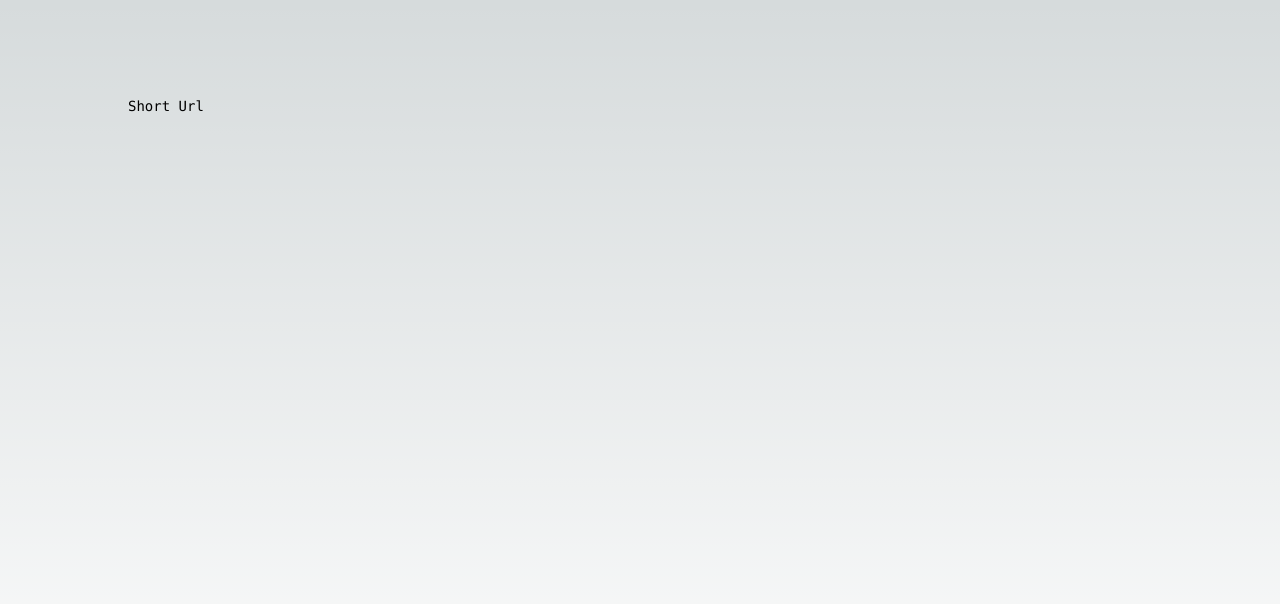
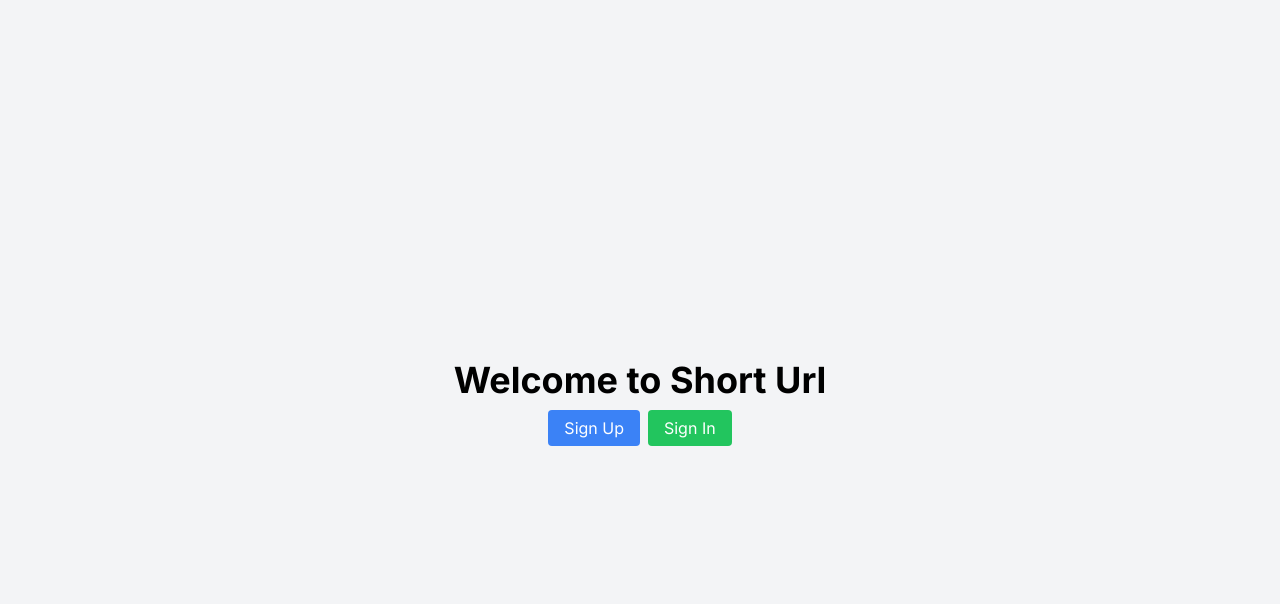
Before and after one commit to kinskiwu/blink-r-next, a Next.js app: page / in a window 1280 px wide. Shown: the top 604 px of the page. Built offline with nearby package versions, Linux system fonts and the light colour scheme; no server answers; sample sign-in values are in the browser's storage.

Commit message:
add user seeion observer to home

```diff
--- a/src/app/page.tsx
+++ b/src/app/page.tsx
@@ -1,11 +1,50 @@
-import Image from "next/image";
+'use client'
+import React, { useState, useEffect} from 'react';
+import { useAuthState } from 'react-firebase-hooks/auth';
+import { auth } from './firebase/firebase.config';
+import { useRouter } from 'next/navigation';
+import Link from 'next/link';
 
-export default function Home() {
+const Home = () => {
+  const [user] = useAuthState(auth);
+  console.log('user', user);
+  const router = useRouter();
+  const userSession = sessionStorage.getItem('user');
+  const [isLoggedIn, setIsLoggedIn] = useState(false);
+
+    useEffect(() => {
+      if(!user && !userSession){
+        setIsLoggedIn(false);
+        router.push('./sign-up')
+      }
+  }, [user, userSession]);
+
   return (
-    <main className="flex min-h-screen flex-col items-center justify-between p-24">
-      <div className="z-10 max-w-5xl w-full items-center justify-between font-mono text-sm lg:flex">
-        <h1>Short Url</h1>
-      </div>
-    </main>
+    <div className="flex flex-col items-center justify-center min-h-screen bg-gray-100">
+      <h1 className="text-4xl font-bold mb-4">Welcome to Short Url</h1>
+      {!isLoggedIn ? (
+        <div>
+          <Link href="/sign-up" className="px-4 py-2 mr-2 bg-blue-500 text-white rounded hover:bg-blue-700 transition duration-300">
+              Sign Up
+          </Link>
+          <Link href="/sign-in" className="px-4 py-2 bg-green-500 text-white rounded hover:bg-green-700 transition duration-300">
+              Sign In
+          </Link>
+        </div>
+      ) : (
+        <button
+          onClick={() => {
+            console.log('Signing out...');
+            setIsLoggedIn(false);
+          }}
+          className="px-4 py-2 bg-red-500 text-white rounded hover:bg-red-700 transition duration-300"
+        >
+          Sign Out
+        </button>
+      )}
+    </div>
   );
-}
+};
+
+
+export default Home;
--- a/src/app/sign-up/page.tsx
+++ b/src/app/sign-up/page.tsx
@@ -6,7 +6,6 @@ import { useCreateUserWithEmailAndPassword } from 'react-firebase-hooks/auth';
 const SignUp = () => {
   const [email, setEmail] = useState('');
   const [password, setPassword] = useState('');
-
   const [createUserWithEmailAndPassword] = useCreateUserWithEmailAndPassword(auth);
 
   const handleSubmit = async (e: React.FormEvent) => {
```
